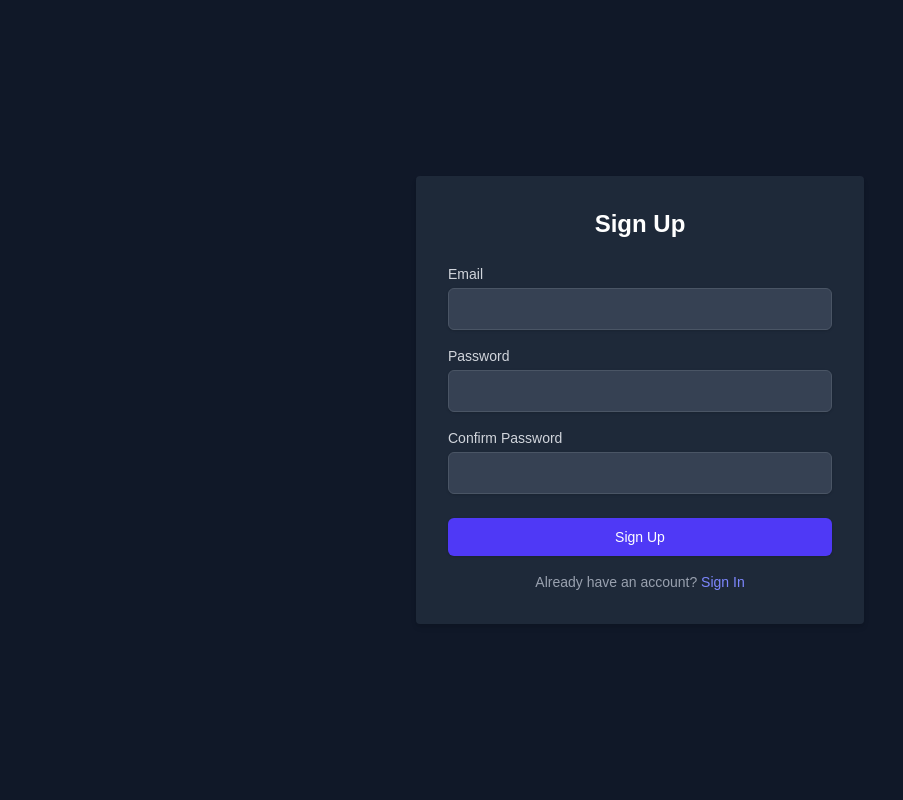
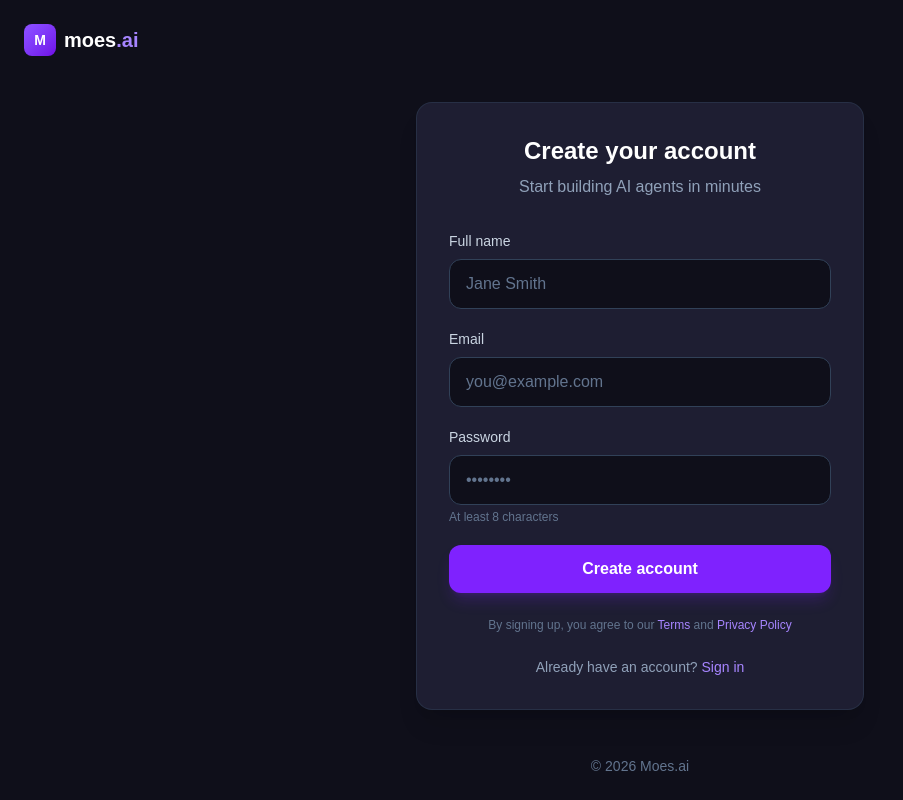
Before and after one commit to gregmousseau/moes-ai-app, a Next.js app: page /auth/sign-up in a window 1280 px wide. Shown: the whole page, without its empty margins (0-903 px from the left). Built offline with nearby package versions, Linux system fonts and the light colour scheme.

Commit message:
style: redesign auth pages with Moes.ai brand
- Dark theme with violet accents
- Consistent card layout
- Better form styling
- Success state for password reset

```diff
--- a/src/app/auth/forgot-password/page.tsx
+++ b/src/app/auth/forgot-password/page.tsx
@@ -1,18 +1,100 @@
-import React from 'react';
+'use client';
+
+import React, { useState } from 'react';
+import Link from 'next/link';
 
 export default function ForgotPasswordPage() {
+  const [email, setEmail] = useState('');
+  const [loading, setLoading] = useState(false);
+  const [sent, setSent] = useState(false);
+  const [error, setError] = useState('');
+
+  const handleSubmit = async (e: React.FormEvent) => {
+    e.preventDefault();
+    setLoading(true);
+    setError('');
+
+    // TODO: Wire up Supabase auth
+    try {
+      console.log('Reset password for:', email);
+      setSent(true);
+    } catch (err) {
+      setError('Could not send reset link. Please try again.');
+    } finally {
+      setLoading(false);
+    }
+  };
+
+  if (sent) {
+    return (
+      <div className="w-full max-w-md">
+        <div className="bg-[#1e1e32] border border-slate-700/50 rounded-2xl p-8 shadow-xl text-center">
+          <div className="w-16 h-16 mx-auto mb-6 rounded-full bg-violet-500/10 flex items-center justify-center">
+            <svg className="w-8 h-8 text-violet-400" fill="none" stroke="currentColor" viewBox="0 0 24 24">
+              <path strokeLinecap="round" strokeLinejoin="round" strokeWidth={2} d="M3 8l7.89 5.26a2 2 0 002.22 0L21 8M5 19h14a2 2 0 002-2V7a2 2 0 00-2-2H5a2 2 0 00-2 2v10a2 2 0 002 2z" />
+            </svg>
+          </div>
+          <h1 className="text-2xl font-bold mb-2">Check your email</h1>
+          <p className="text-slate-400 mb-6">
+            We sent a password reset link to<br />
+            <span className="text-white font-medium">{email}</span>
+          </p>
+          <Link
+            href="/auth/sign-in"
+            className="inline-block py-3 px-6 bg-violet-600 hover:bg-violet-500 text-white font-semibold rounded-xl transition-colors"
+          >
+            Back to sign in
+          </Link>
+        </div>
+      </div>
+    );
+  }
+
   return (
-    <div className="p-8 rounded shadow-md w-full max-w-md bg-gray-800">
-      <h1 className="text-2xl font-bold mb-6 text-center">Forgot Password</h1>
-      <form>
-        <div className="mb-4">
-          <label htmlFor="email" className="block text-sm font-medium text-gray-300">Email</label>
-          <input type="email" id="email" name="email" className="mt-1 block w-full px-3 py-2 border border-gray-600 rounded-md shadow-sm bg-gray-700 text-white focus:outline-none focus:ring-indigo-500 focus:border-indigo-500" />
+    <div className="w-full max-w-md">
+      <div className="bg-[#1e1e32] border border-slate-700/50 rounded-2xl p-8 shadow-xl">
+        <div className="text-center mb-8">
+          <h1 className="text-2xl font-bold mb-2">Reset your password</h1>
+          <p className="text-slate-400">Enter your email and we'll send you a reset link</p>
         </div>
-        <button type="submit" className="w-full flex justify-center py-2 px-4 border border-transparent rounded-md shadow-sm text-sm font-medium text-white bg-indigo-600 hover:bg-indigo-700 focus:outline-none focus:ring-2 focus:ring-offset-2 focus:ring-indigo-500">Reset Password</button>
-      </form>
-      <div className="mt-4 text-center">
-        <p className="text-sm text-gray-400">Remembered your password? <a href="/auth/sign-in" className="font-medium text-indigo-400 hover:text-indigo-300">Sign In</a></p>
+
+        {error && (
+          <div className="mb-6 p-3 bg-red-500/10 border border-red-500/20 rounded-lg text-red-400 text-sm">
+            {error}
+          </div>
+        )}
+
+        <form onSubmit={handleSubmit} className="space-y-5">
+          <div>
+            <label htmlFor="email" className="block text-sm font-medium text-slate-300 mb-2">
+              Email
+            </label>
+            <input
+              type="email"
+              id="email"
+              value={email}
+              onChange={(e) => setEmail(e.target.value)}
+              required
+              className="w-full px-4 py-3 bg-[#0f0f1a] border border-slate-700 rounded-xl text-white placeholder-slate-500 focus:outline-none focus:border-violet-500 focus:ring-1 focus:ring-violet-500 transition-colors"
+              placeholder="you@example.com"
+            />
+          </div>
+
+          <button
+            type="submit"
+            disabled={loading}
+            className="w-full py-3 px-4 bg-violet-600 hover:bg-violet-500 disabled:opacity-50 disabled:cursor-not-allowed text-white font-semibold rounded-xl transition-colors shadow-lg shadow-violet-600/20"
+          >
+            {loading ? 'Sending...' : 'Send reset link'}
+          </button>
+        </form>
+
+        <div className="mt-6 text-center text-sm text-slate-400">
+          Remember your password?{' '}
+          <Link href="/auth/sign-in" className="text-violet-400 hover:text-violet-300 font-medium transition-colors">
+            Sign in
+          </Link>
+        </div>
       </div>
     </div>
   );
--- a/src/app/auth/layout.tsx
+++ b/src/app/auth/layout.tsx
@@ -1,11 +1,32 @@
+'use client';
+
 import React from 'react';
+import Link from 'next/link';
 
 export default function AuthLayout({
   children,
 }: { children: React.ReactNode }) {
   return (
-    <div className="min-h-screen flex items-center justify-center bg-gray-900 text-white">
-      {children}
+    <div className="min-h-screen flex flex-col bg-[#0f0f1a] text-white">
+      {/* Header */}
+      <header className="p-6">
+        <Link href="/" className="flex items-center gap-2">
+          <div className="w-8 h-8 rounded-lg bg-gradient-to-br from-violet-500 to-violet-700 flex items-center justify-center">
+            <span className="text-white font-bold text-sm">M</span>
+          </div>
+          <span className="text-xl font-bold">moes<span className="text-violet-400">.ai</span></span>
+        </Link>
+      </header>
+
+      {/* Main content */}
+      <main className="flex-1 flex items-center justify-center px-4">
+        {children}
+      </main>
+
+      {/* Footer */}
+      <footer className="p-6 text-center text-sm text-slate-500">
+        © 2026 Moes.ai
+      </footer>
     </div>
   );
 }
--- a/src/app/auth/sign-in/page.tsx
+++ b/src/app/auth/sign-in/page.tsx
@@ -1,23 +1,104 @@
-import React from 'react';
+'use client';
+
+import React, { useState } from 'react';
+import Link from 'next/link';
+import { useRouter } from 'next/navigation';
 
 export default function SignInPage() {
+  const router = useRouter();
+  const [email, setEmail] = useState('');
+  const [password, setPassword] = useState('');
+  const [loading, setLoading] = useState(false);
+  const [error, setError] = useState('');
+
+  const handleSubmit = async (e: React.FormEvent) => {
+    e.preventDefault();
+    setLoading(true);
+    setError('');
+
+    // TODO: Wire up Supabase auth
+    try {
+      // Placeholder - will add Supabase auth
+      console.log('Sign in:', { email, password });
+      router.push('/dashboard');
+    } catch (err) {
+      setError('Invalid email or password');
+    } finally {
+      setLoading(false);
+    }
+  };
+
   return (
-    <div className="p-8 rounded shadow-md w-full max-w-md bg-gray-800">
-      <h1 className="text-2xl font-bold mb-6 text-center">Sign In</h1>
-      <form>
-        <div className="mb-4">
-          <label htmlFor="email" className="block text-sm font-medium text-gray-300">Email</label>
-          <input type="email" id="email" name="email" className="mt-1 block w-full px-3 py-2 border border-gray-600 rounded-md shadow-sm bg-gray-700 text-white focus:outline-none focus:ring-indigo-500 focus:border-indigo-500" />
+    <div className="w-full max-w-md">
+      {/* Card */}
+      <div className="bg-[#1e1e32] border border-slate-700/50 rounded-2xl p-8 shadow-xl">
+        <div className="text-center mb-8">
+          <h1 className="text-2xl font-bold mb-2">Welcome back</h1>
+          <p className="text-slate-400">Sign in to your account</p>
         </div>
-        <div className="mb-6">
-          <label htmlFor="password" className="block text-sm font-medium text-gray-300">Password</label>
-          <input type="password" id="password" name="password" className="mt-1 block w-full px-3 py-2 border border-gray-600 rounded-md shadow-sm bg-gray-700 text-white focus:outline-none focus:ring-indigo-500 focus:border-indigo-500" />
+
+        {error && (
+          <div className="mb-6 p-3 bg-red-500/10 border border-red-500/20 rounded-lg text-red-400 text-sm">
+            {error}
+          </div>
+        )}
+
+        <form onSubmit={handleSubmit} className="space-y-5">
+          <div>
+            <label htmlFor="email" className="block text-sm font-medium text-slate-300 mb-2">
+              Email
+            </label>
+            <input
+              type="email"
+              id="email"
+              value={email}
+              onChange={(e) => setEmail(e.target.value)}
+              required
+              className="w-full px-4 py-3 bg-[#0f0f1a] border border-slate-700 rounded-xl text-white placeholder-slate-500 focus:outline-none focus:border-violet-500 focus:ring-1 focus:ring-violet-500 transition-colors"
+              placeholder="you@example.com"
+            />
+          </div>
+
+          <div>
+            <label htmlFor="password" className="block text-sm font-medium text-slate-300 mb-2">
+              Password
+            </label>
+            <input
+              type="password"
+              id="password"
+              value={password}
+              onChange={(e) => setPassword(e.target.value)}
+              required
+              className="w-full px-4 py-3 bg-[#0f0f1a] border border-slate-700 rounded-xl text-white placeholder-slate-500 focus:outline-none focus:border-violet-500 focus:ring-1 focus:ring-violet-500 transition-colors"
+              placeholder="••••••••"
+            />
+          </div>
+
+          <div className="flex items-center justify-between text-sm">
+            <label className="flex items-center gap-2 text-slate-400 cursor-pointer">
+              <input type="checkbox" className="w-4 h-4 rounded border-slate-600 bg-slate-800 text-violet-500 focus:ring-violet-500" />
+              Remember me
+            </label>
+            <Link href="/auth/forgot-password" className="text-violet-400 hover:text-violet-300 transition-colors">
+              Forgot password?
+            </Link>
+          </div>
+
+          <button
+            type="submit"
+            disabled={loading}
+            className="w-full py-3 px-4 bg-violet-600 hover:bg-violet-500 disabled:opacity-50 disabled:cursor-not-allowed text-white font-semibold rounded-xl transition-colors shadow-lg shadow-violet-600/20"
+          >
+            {loading ? 'Signing in...' : 'Sign in'}
+          </button>
+        </form>
+
+        <div className="mt-6 text-center text-sm text-slate-400">
+          Don't have an account?{' '}
+          <Link href="/auth/sign-up" className="text-violet-400 hover:text-violet-300 font-medium transition-colors">
+            Sign up
+          </Link>
         </div>
-        <button type="submit" className="w-full flex justify-center py-2 px-4 border border-transparent rounded-md shadow-sm text-sm font-medium text-white bg-indigo-600 hover:bg-indigo-700 focus:outline-none focus:ring-2 focus:ring-offset-2 focus:ring-indigo-500">Sign In</button>
-      </form>
-      <div className="mt-4 text-center">
-        <p className="text-sm text-gray-400">Don't have an account? <a href="/auth/sign-up" className="font-medium text-indigo-400 hover:text-indigo-300">Sign Up</a></p>
-        <p className="text-sm text-gray-400">Forgot your password? <a href="/auth/forgot-password" className="font-medium text-indigo-400 hover:text-indigo-300">Reset It</a></p>
       </div>
     </div>
   );
--- a/src/app/auth/sign-up/page.tsx
+++ b/src/app/auth/sign-up/page.tsx
@@ -1,26 +1,117 @@
-import React from 'react';
+'use client';
+
+import React, { useState } from 'react';
+import Link from 'next/link';
+import { useRouter } from 'next/navigation';
 
 export default function SignUpPage() {
+  const router = useRouter();
+  const [name, setName] = useState('');
+  const [email, setEmail] = useState('');
+  const [password, setPassword] = useState('');
+  const [loading, setLoading] = useState(false);
+  const [error, setError] = useState('');
+
+  const handleSubmit = async (e: React.FormEvent) => {
+    e.preventDefault();
+    setLoading(true);
+    setError('');
+
+    // TODO: Wire up Supabase auth
+    try {
+      console.log('Sign up:', { name, email, password });
+      router.push('/dashboard');
+    } catch (err) {
+      setError('Could not create account. Please try again.');
+    } finally {
+      setLoading(false);
+    }
+  };
+
   return (
-    <div className="p-8 rounded shadow-md w-full max-w-md bg-gray-800">
-      <h1 className="text-2xl font-bold mb-6 text-center">Sign Up</h1>
-      <form>
-        <div className="mb-4">
-          <label htmlFor="email" className="block text-sm font-medium text-gray-300">Email</label>
-          <input type="email" id="email" name="email" className="mt-1 block w-full px-3 py-2 border border-gray-600 rounded-md shadow-sm bg-gray-700 text-white focus:outline-none focus:ring-indigo-500 focus:border-indigo-500" />
+    <div className="w-full max-w-md">
+      <div className="bg-[#1e1e32] border border-slate-700/50 rounded-2xl p-8 shadow-xl">
+        <div className="text-center mb-8">
+          <h1 className="text-2xl font-bold mb-2">Create your account</h1>
+          <p className="text-slate-400">Start building AI agents in minutes</p>
         </div>
-        <div className="mb-4">
-          <label htmlFor="password" className="block text-sm font-medium text-gray-300">Password</label>
-          <input type="password" id="password" name="password" className="mt-1 block w-full px-3 py-2 border border-gray-600 rounded-md shadow-sm bg-gray-700 text-white focus:outline-none focus:ring-indigo-500 focus:border-indigo-500" />
+
+        {error && (
+          <div className="mb-6 p-3 bg-red-500/10 border border-red-500/20 rounded-lg text-red-400 text-sm">
+            {error}
+          </div>
+        )}
+
+        <form onSubmit={handleSubmit} className="space-y-5">
+          <div>
+            <label htmlFor="name" className="block text-sm font-medium text-slate-300 mb-2">
+              Full name
+            </label>
+            <input
+              type="text"
+              id="name"
+              value={name}
+              onChange={(e) => setName(e.target.value)}
+              required
+              className="w-full px-4 py-3 bg-[#0f0f1a] border border-slate-700 rounded-xl text-white placeholder-slate-500 focus:outline-none focus:border-violet-500 focus:ring-1 focus:ring-violet-500 transition-colors"
+              placeholder="Jane Smith"
+            />
+          </div>
+
+          <div>
+            <label htmlFor="email" className="block text-sm font-medium text-slate-300 mb-2">
+              Email
+            </label>
+            <input
+              type="email"
+              id="email"
+              value={email}
+              onChange={(e) => setEmail(e.target.value)}
+              required
+              className="w-full px-4 py-3 bg-[#0f0f1a] border border-slate-700 rounded-xl text-white placeholder-slate-500 focus:outline-none focus:border-violet-500 focus:ring-1 focus:ring-violet-500 transition-colors"
+              placeholder="you@example.com"
+            />
+          </div>
+
+          <div>
+            <label htmlFor="password" className="block text-sm font-medium text-slate-300 mb-2">
+              Password
+            </label>
+            <input
+              type="password"
+              id="password"
+              value={password}
+              onChange={(e) => setPassword(e.target.value)}
+              required
+              minLength={8}
+              className="w-full px-4 py-3 bg-[#0f0f1a] border border-slate-700 rounded-xl text-white placeholder-slate-500 focus:outline-none focus:border-violet-500 focus:ring-1 focus:ring-violet-500 transition-colors"
+              placeholder="••••••••"
+            />
+            <p className="mt-1 text-xs text-slate-500">At least 8 characters</p>
+          </div>
+
+          <button
+            type="submit"
+            disabled={loading}
+            className="w-full py-3 px-4 bg-violet-600 hover:bg-violet-500 disabled:opacity-50 disabled:cursor-not-allowed text-white font-semibold rounded-xl transition-colors shadow-lg shadow-violet-600/20"
+          >
+            {loading ? 'Creating account...' : 'Create account'}
+          </button>
+        </form>
+
+        <p className="mt-6 text-center text-xs text-slate-500">
+          By signing up, you agree to our{' '}
+          <Link href="/terms" className="text-violet-400 hover:underline">Terms</Link>
+          {' '}and{' '}
+          <Link href="/privacy" className="text-violet-400 hover:underline">Privacy Policy</Link>
+        </p>
+
+        <div className="mt-6 text-center text-sm text-slate-400">
+          Already have an account?{' '}
+          <Link href="/auth/sign-in" className="text-violet-400 hover:text-violet-300 font-medium transition-colors">
+            Sign in
+          </Link>
         </div>
-        <div className="mb-6">
-          <label htmlFor="confirm-password" className="block text-sm font-medium text-gray-300">Confirm Password</label>
-          <input type="password" id="confirm-password" name="confirm-password" className="mt-1 block w-full px-3 py-2 border border-gray-600 rounded-md shadow-sm bg-gray-700 text-white focus:outline-none focus:ring-indigo-500 focus:border-indigo-500" />
-        </div>
-        <button type="submit" className="w-full flex justify-center py-2 px-4 border border-transparent rounded-md shadow-sm text-sm font-medium text-white bg-indigo-600 hover:bg-indigo-700 focus:outline-none focus:ring-2 focus:ring-offset-2 focus:ring-indigo-500">Sign Up</button>
-      </form>
-      <div className="mt-4 text-center">
-        <p className="text-sm text-gray-400">Already have an account? <a href="/auth/sign-in" className="font-medium text-indigo-400 hover:text-indigo-300">Sign In</a></p>
       </div>
     </div>
   );
```
